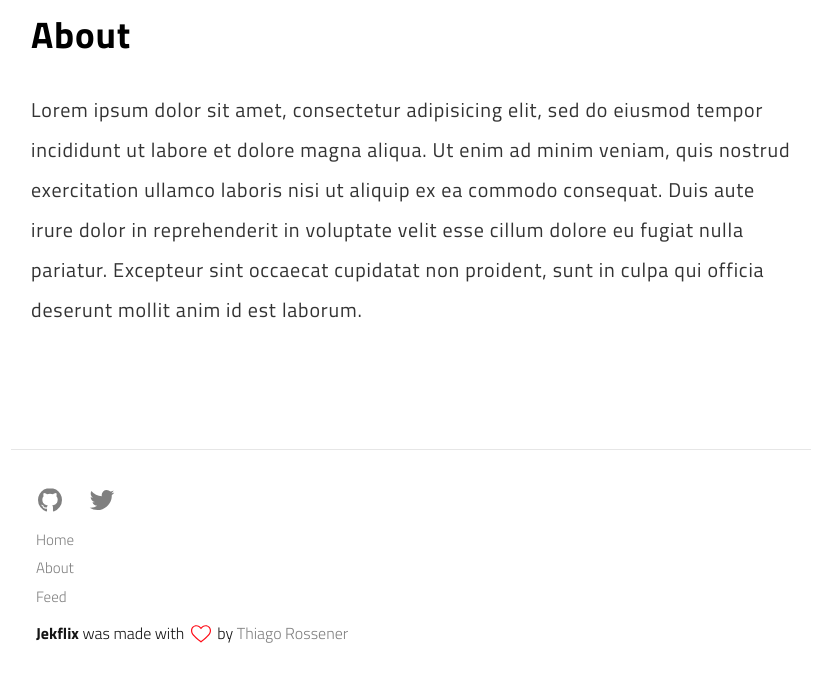
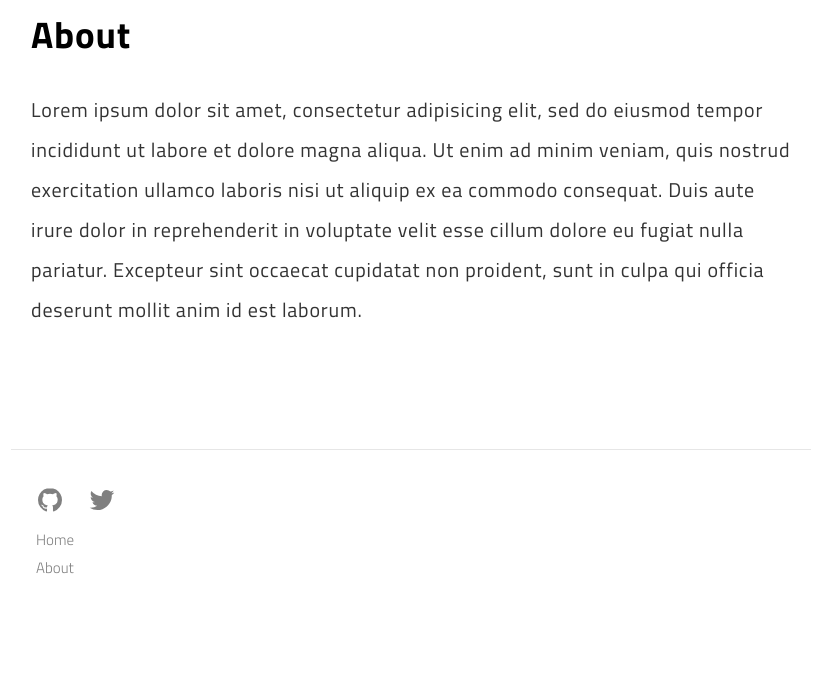
Before and after one commit to BEA-Utiful/BEA-Utiful.github.io, a Jekyll site: the page built from about.md, in a window 1280 px wide and 1112 px high. Shown: the part 430-1112 px from the top of the window, without its empty margins (229-1049 px from the left). Built offline with Jekyll 4.4.1, drawn with Linux system fonts in a browser that asks for light colours.

Commit message:
Remove Feed menu

```diff
--- a/_includes/footer.html
+++ b/_includes/footer.html
@@ -35,9 +35,7 @@
         {% for link in site.links %}
           <li><a href="{{ site.url }}{{ site.baseurl }}{{ link.url }}">{{ link.title }}</a></li>
         {% endfor %}
-        <li><a class="feed" href="{{ site.url }}{{site.baseurl}}/feed.xml" title="Atom/RSS feed">Feed</a></li>
     </ul>
-    <p><span>Jekflix</span> was made with <svg class="love"><use xlink:href="#icon-heart"></use></svg> by <a href="http://www.rossener.com" target="_blank" class="creator">Thiago Rossener</a></p>
 </footer>
 <script src="{{ "/assets/js/main.js" | prepend: site.baseurl }}"></script>
 {% include stats.html %}
--- a/_includes/head.html
+++ b/_includes/head.html
@@ -63,5 +63,4 @@
 
     <link rel="stylesheet" href="{{ "/assets/css/main.css" | prepend: site.baseurl }}">
     <link rel="canonical" href="{{ page.url | replace:'index.html','' | prepend: site.baseurl | prepend: site.url }}">
-    <link rel="alternate" type="application/rss+xml" title="{{ site.title }}" href="{{ "/feed.xml" | prepend: site.baseurl | prepend: site.url }}" />
 </head>
--- a/_includes/menu.html
+++ b/_includes/menu.html
@@ -5,7 +5,6 @@
         {% for link in site.links %}
           <li><a href="{{ site.url }}{{ site.baseurl }}{{ link.url }}">{{ link.title }}</a></li>
         {% endfor %}
-        <li><a class="feed" href="{{ site.url }}{{site.baseurl}}/feed.xml" title="Atom/RSS feed">Feed</a></li>
       </ul>
     </nav>
 </aside>
```
